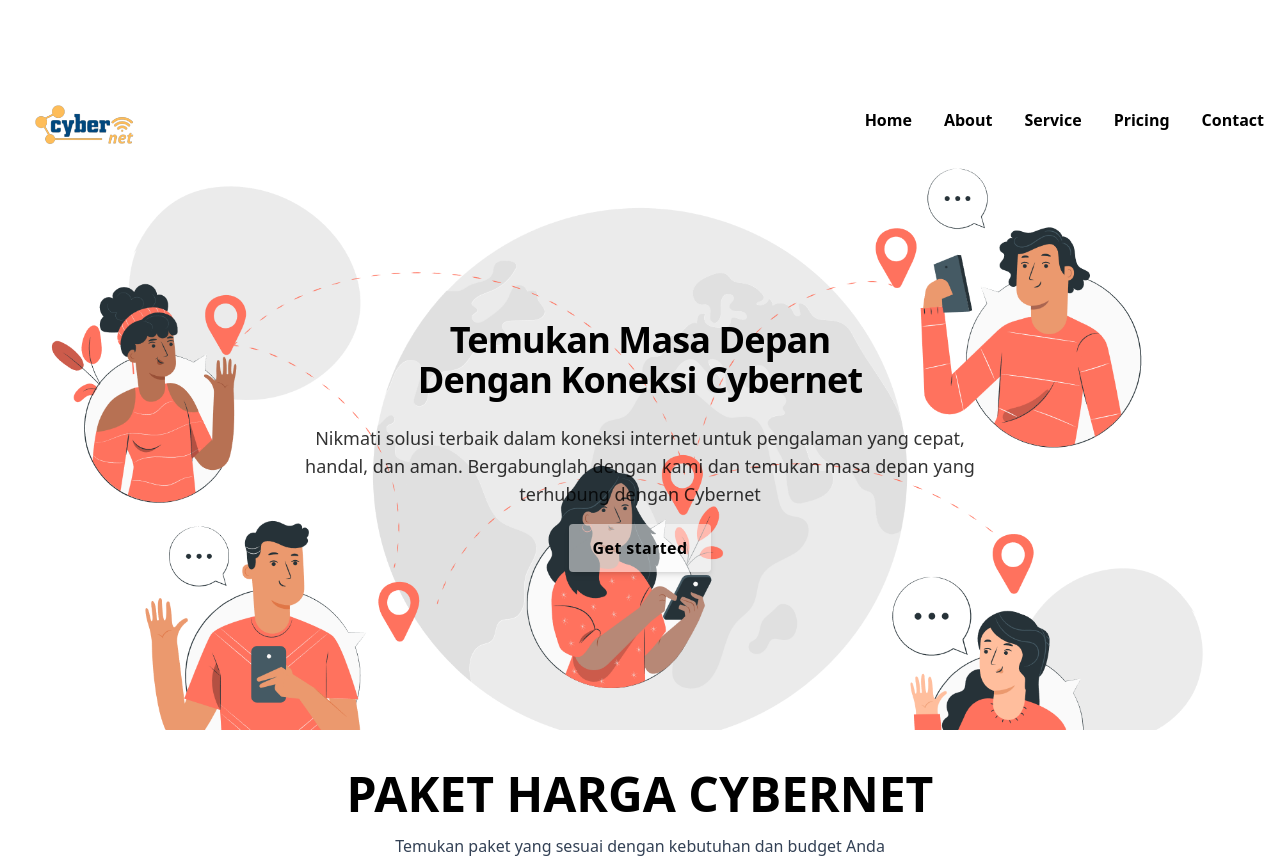
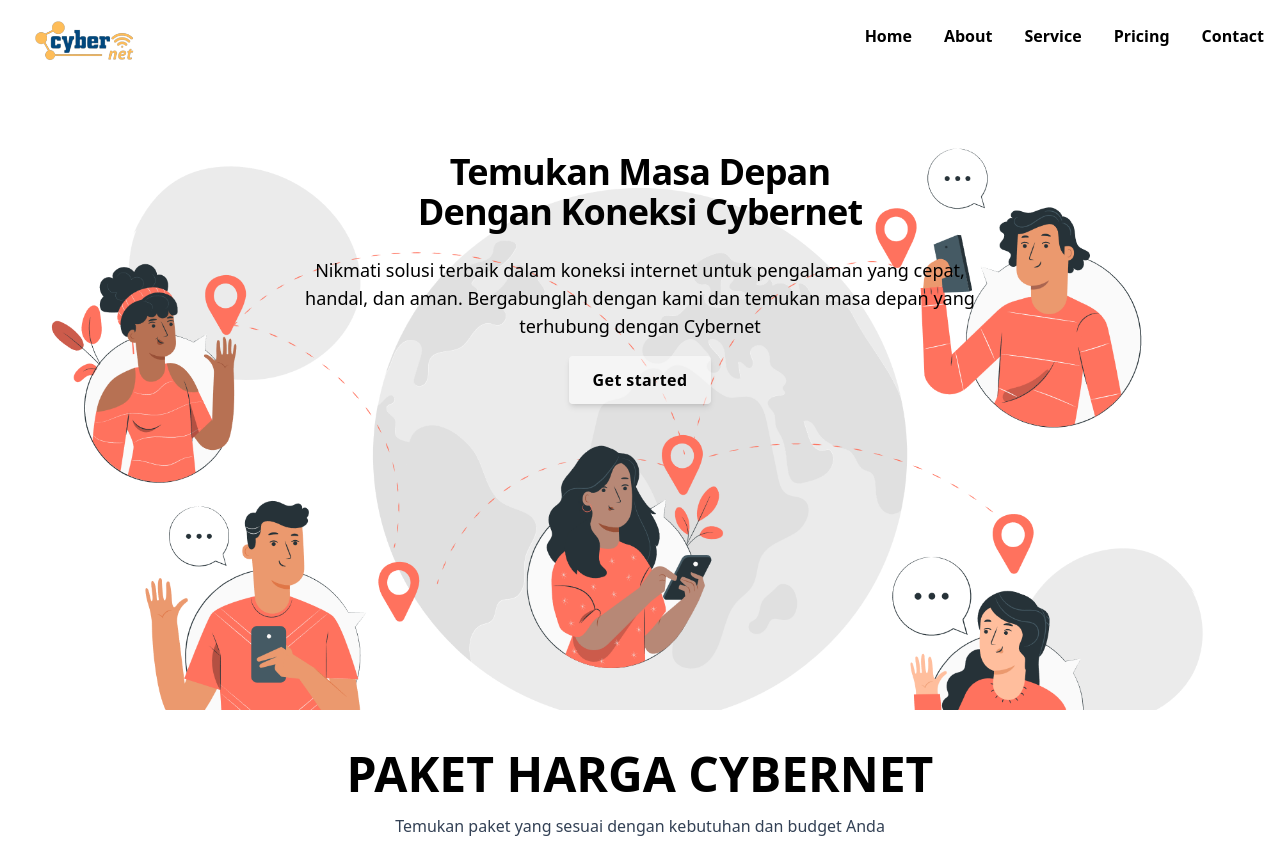
Before and after one commit to shel7er/sc-website, a plain HTML site: page index.html in a window 1280 px wide. Shown: the top 861 px of the page. Drawn offline with Linux system fonts and the light colour scheme.

Commit message:
nav position

```diff
--- a/index.html
+++ b/index.html
@@ -10,7 +10,7 @@
   <body>
     <!--- Header -->
     <section id="hero">
-      <div class="container mx-auto px-6 py-16 md:px-4">
+      <div class="container mx-auto px-6 -m-5 md:px-4">
         <!-- Nav/logo Container -->
         <nav
           id="navbar"
@@ -69,10 +69,12 @@
         </nav>
 
         <!-- @todo -Mobile Menu -->
+
         <div
           id="menu"
           class="absolute top-0 bottom-0 left-0 hidden flex-col self-end w-full min-h-screen py-1 pt-40 pl-12 space-y-3 text-lg text-white uppercase bg-black"
         >
+
           <a href="/" class="hover:text-[#FEBD59]">Home</a>
           <a href="#about" class="hover:text-[#FEBD59]">About</a>
           <a href="#service" class="hover:text-[#FEBD59]">Service</a>
@@ -96,14 +98,14 @@
                 <br />
                 Dengan Koneksi Cybernet
               </h2>
-              <p class="text-base text-black/80 md:text-lg mb-4">
+              <p class="text-base text-black md:text-lg mb-4">
                 Nikmati solusi terbaik dalam koneksi internet untuk pengalaman
                 yang cepat, handal, dan aman. Bergabunglah dengan kami dan
                 temukan masa depan yang terhubung dengan Cybernet
               </p>
               <a
               href="#pricing"
-              class="inline-flex items-center justify-center h-12 px-6 font-semibold tracking-wide transition duration-700 rounded shadow-md hover:text-white text-black bg-white/50 hover:bg-blue-400/40 focus:shadow-outline focus:outline-none hover:-translate-y-1 hover:shadow-blue-700/40 hover:shadow-lg "
+              class="inline-flex items-center justify-center h-12 px-6 font-semibold tracking-wide transition duration-700 rounded shadow-md hover:text-white text-black bg-white/50 hover:bg-blue-400/40 focus:shadow-outline focus:outline-none hover:-translate-y-1 hover:shadow-blue-700/40 hover:shadow-lg sm:items-center"
             >
               Get started
             </a>
```
Also changed, not shown: css/style.css.
